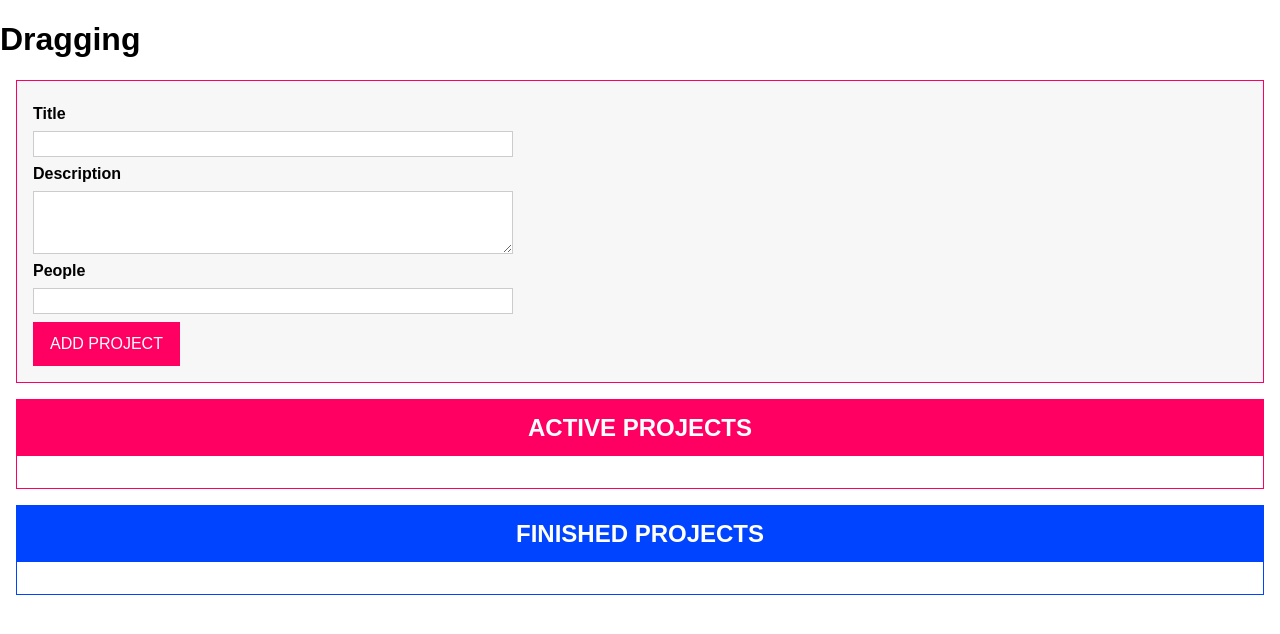
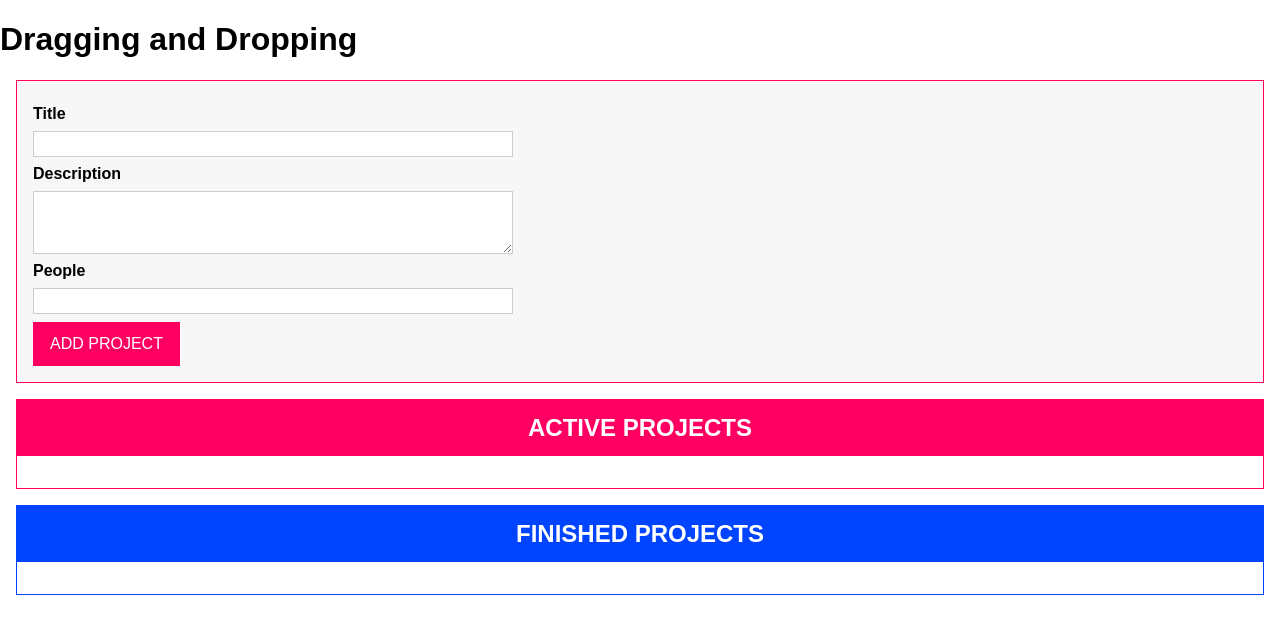
Before and after one commit to Alexledev/DragAndDrop, a website: page index.html in a window 1280 px wide. Drawn offline with Linux system fonts and the light colour scheme.

Commit message:
Added more to html title

```diff
--- a/index.html
+++ b/index.html
@@ -9,7 +9,7 @@
     <script src="dist/bundle.js" defer></script>
 </head>
 <body>
-    <h1>Dragging</h1>
+    <h1>Dragging and Dropping</h1>
     <template id="project-input">
         <form>
             <div class="form-control">
```
